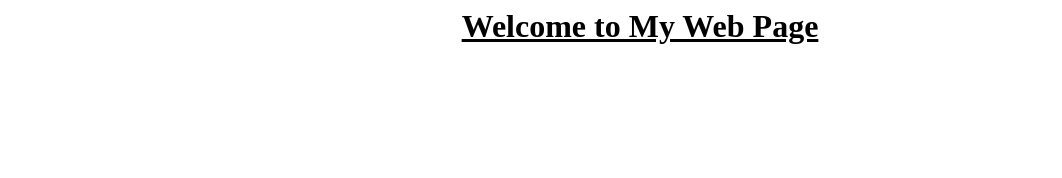
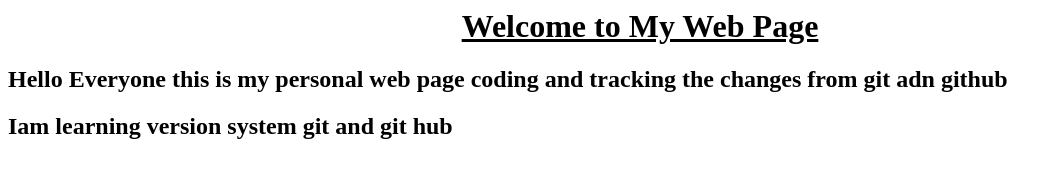
Before and after one commit to RevanMudnal-2054/3pm-repo, a plain HTML site: page index.html in a window 1280 px wide. Shown: the whole page, without its empty margins (0-1062 px from the left). Drawn offline with Linux system fonts and the light colour scheme.

Commit message:
second sentence added

```diff
--- a/index.html
+++ b/index.html
@@ -2,5 +2,8 @@
 	<head><title>My Web page</title></head>
 	<body>
 		<center><b><u><h1>Welcome to My Web Page</h1></u></b></center>
+		<h2>Hello Everyone this is my personal web page coding and tracking the changes from git adn github</h2>
+		<h2> Iam learning version system git and git hub</h2>
 	</body>
+
 </html>
```
